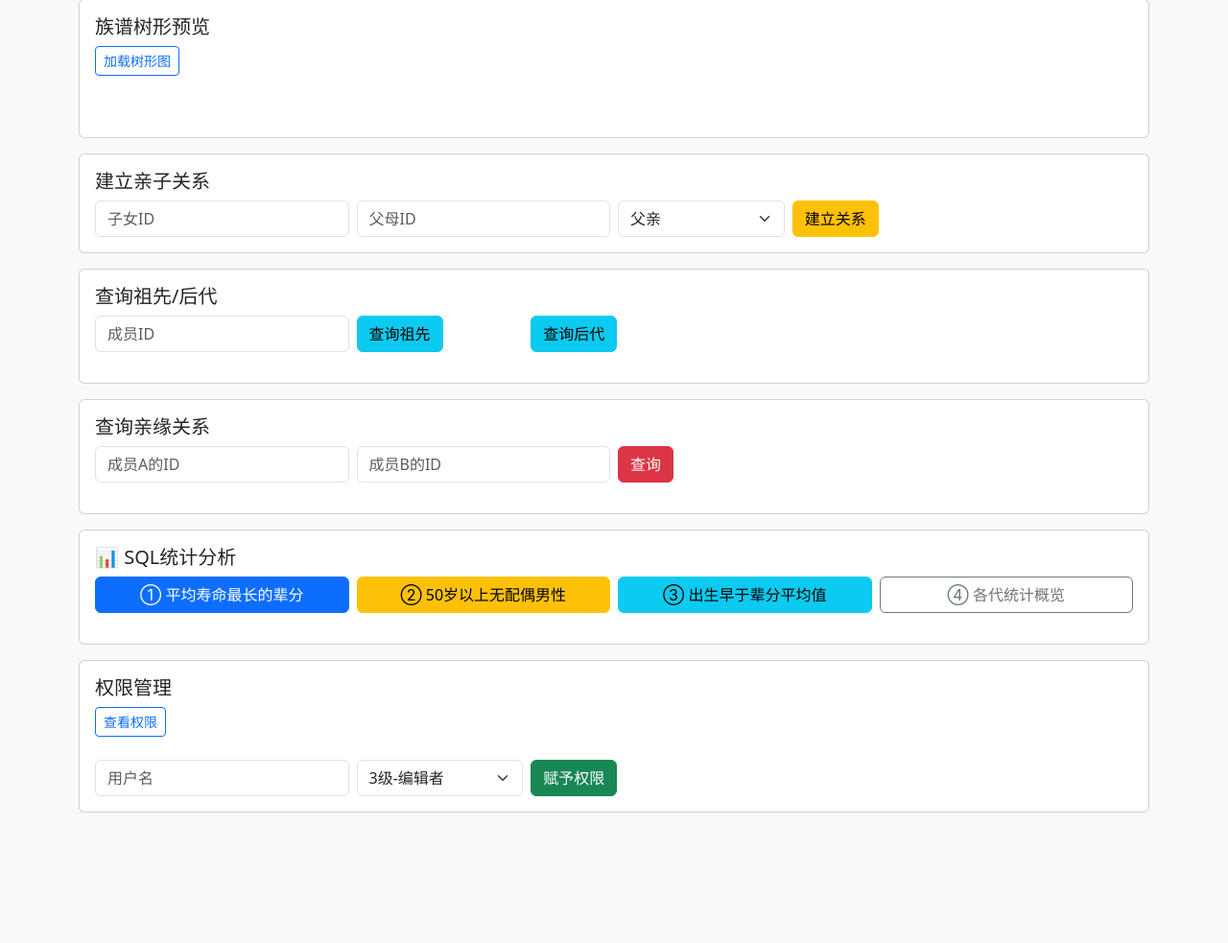
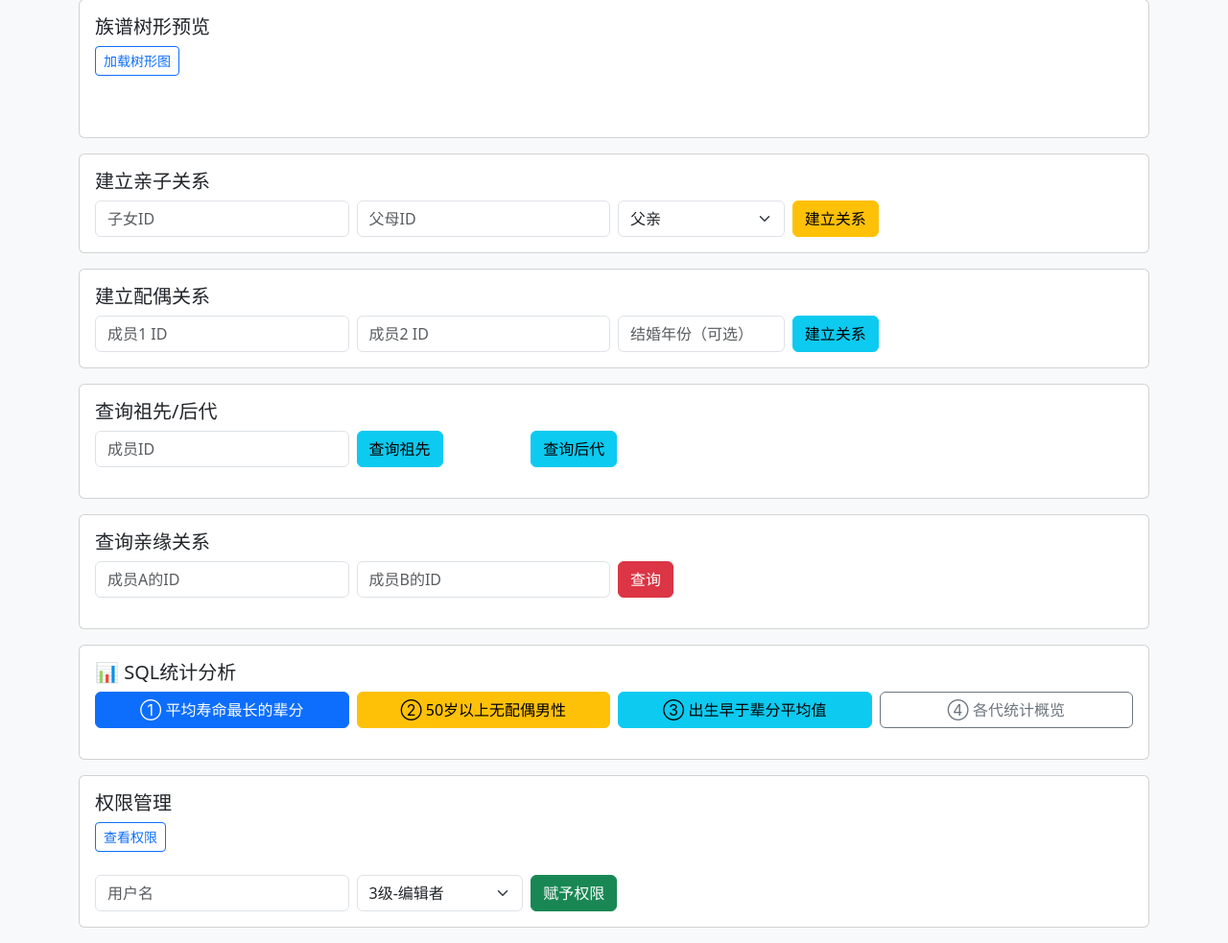
Before and after one commit to poxiaochangkong/genecloud, a Flask app: template templates/genealogy_detail.html in a window 1280 px wide. Shown: the part 351-1334 px from the top of the page at 96% size. Before the commit the page ends 1198 px from the top, so only its background shows below. Run offline with Flask 3, Linux system fonts and the light colour scheme; the template is opened without the code that fills it, so the values that code supplies are empty.

Commit message:
feat: 添加族谱详情页配偶关系建立表单，修复树形图check_access解包错误

```diff
--- a/routes/genealogy_routes.py
+++ b/routes/genealogy_routes.py
@@ -131,7 +131,7 @@
     try:
         # 权限校验
         from services.permission_service import check_access
-        ok, err = check_access(conn, user_id, genealogy_id, 3)
+        ok, err, _ = check_access(conn, user_id, genealogy_id, 3)
         if not ok:
             return jsonify({'error': err}), 403
 
--- a/templates/genealogy_detail.html
+++ b/templates/genealogy_detail.html
@@ -78,6 +78,27 @@
             </div>
             <div class="col-md-2">
                 <button class="btn btn-warning" onclick="addLink()">建立关系</button>
+            </div>
+        </div>
+    </div>
+</div>
+
+<!-- 建立配偶关系 -->
+<div class="card mb-3">
+    <div class="card-body">
+        <h5>建立配偶关系</h5>
+        <div class="row g-2">
+            <div class="col-md-3">
+                <input type="number" class="form-control" id="marriage-member1" placeholder="成员1 ID">
+            </div>
+            <div class="col-md-3">
+                <input type="number" class="form-control" id="marriage-member2" placeholder="成员2 ID">
+            </div>
+            <div class="col-md-2">
+                <input type="number" class="form-control" id="marriage-year" placeholder="结婚年份（可选）">
+            </div>
+            <div class="col-md-2">
+                <button class="btn btn-info" onclick="addMarriage()">建立关系</button>
             </div>
         </div>
     </div>
@@ -277,6 +298,31 @@
         const result = await api('/api/relations/link', 'POST', data);
         if (result.error) { alert(result.error); return; }
         alert('关系建立成功');
+    }
+
+    // ============ 建立配偶关系 ============
+    async function addMarriage() {
+        const member1 = parseInt(document.getElementById('marriage-member1').value);
+        const member2 = parseInt(document.getElementById('marriage-member2').value);
+        const yearInput = document.getElementById('marriage-year').value;
+        const marriageYear = yearInput ? parseInt(yearInput) : null;
+
+        if (!member1 || !member2) {
+            alert('请输入两个成员的ID');
+            return;
+        }
+
+        const result = await api('/api/relations/marriage', 'POST', {
+            member_id1: member1,
+            member_id2: member2,
+            marriage_year: marriageYear,
+        });
+        if (result.error) { alert(result.error); return; }
+        alert('配偶关系建立成功');
+        // Clear form inputs
+        document.getElementById('marriage-member1').value = '';
+        document.getElementById('marriage-member2').value = '';
+        document.getElementById('marriage-year').value = '';
     }
 
     // ============ 祖先/后代查询（树形展示） ============
```
